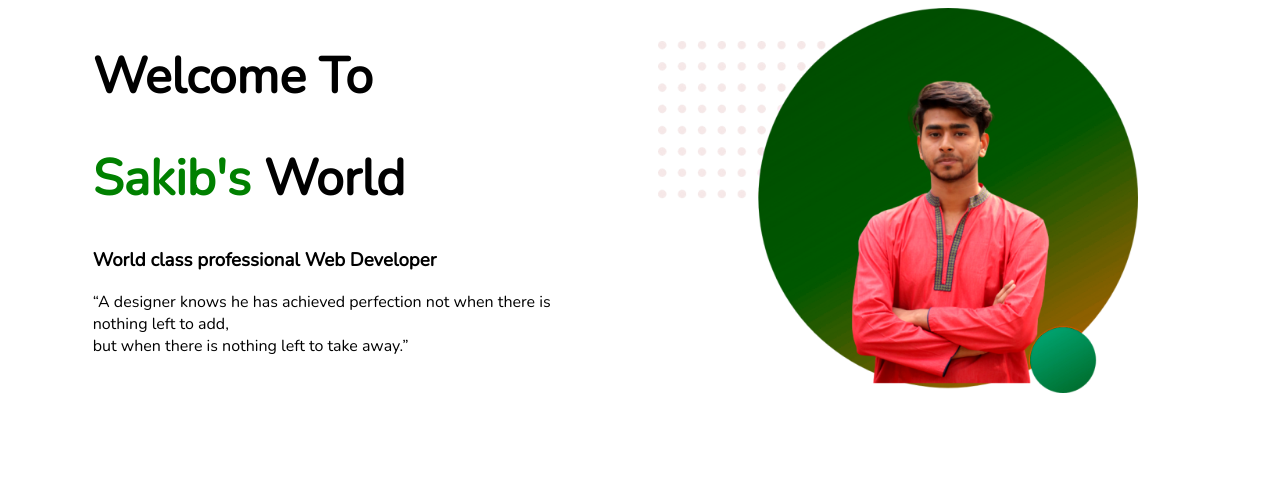
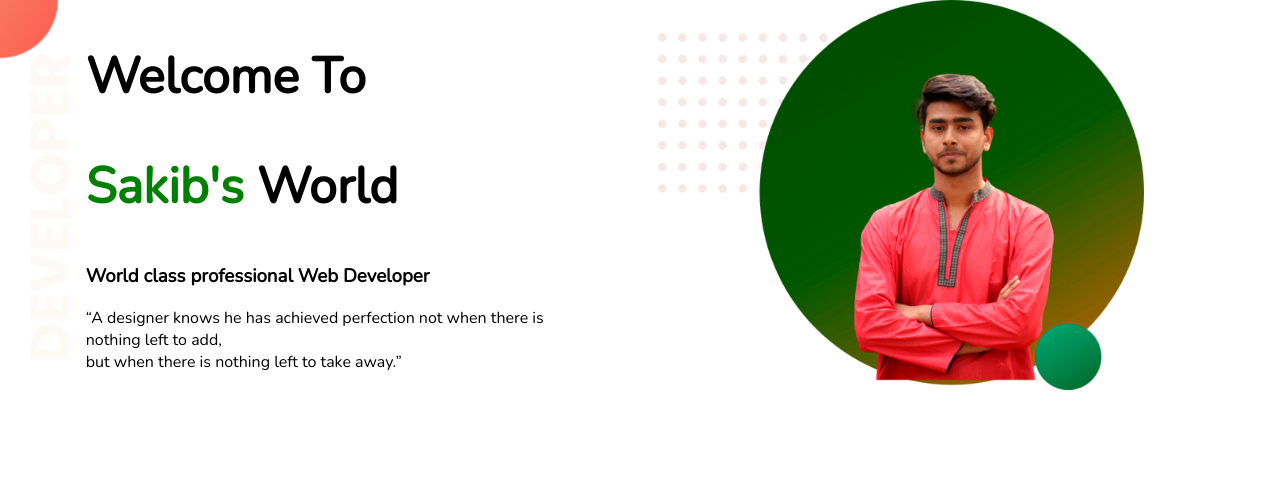
Before and after one commit to NaimulSakib/web-portfolio, a plain HTML site: page index.html in a window 1280 px wide. Drawn offline with nearby package versions, Linux system fonts and the light colour scheme.

Commit message:
added background image

```diff
--- a/index.html
+++ b/index.html
@@ -9,6 +9,7 @@
     <link rel="stylesheet" href="style.css">
 </head>
 <body>
+   <section class="top-banner">
     <div class="half-width">
         <h1>Welcome To</h1>
         <h1> <span class="name-highlight"> Sakib's </span> World</h1>
@@ -18,5 +19,6 @@
     <div class="half-width">
         <img src="images/skbred.png" alt="">
     </div>
+   </section>
 </body>
 </html>
--- a/style.css
+++ b/style.css
@@ -1,4 +1,5 @@
 body{
+    margin: 0;
     font-family: 'Nunito', sans-serif;
 }
 h1{
@@ -16,3 +17,10 @@ h1{
 .half-width img{
     width: 100%;
 }
+.top-banner{
+    background-image: url("images/top-banner.png");
+    background-repeat: no-repeat;
+}
+section{
+    height: 500px;
+}
```
